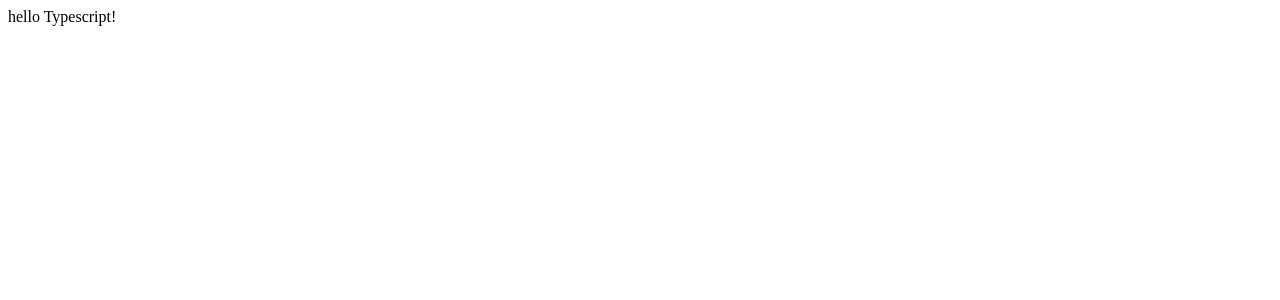
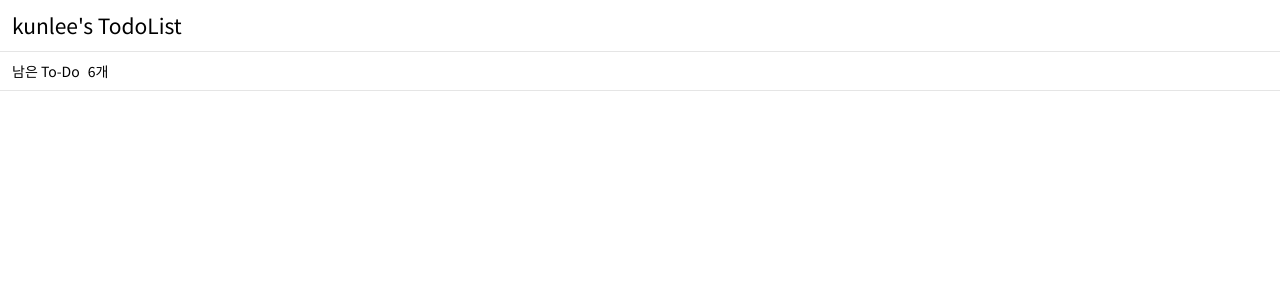
Before and after one commit to leekh716/AirBnb_clone_react_ts_nextjs, a Next.js app in the folder next-todo/: page / in a window 1280 px wide. Shown: the top 300 px of the page. Built offline with nearby package versions, Linux system fonts and the light colour scheme.

Commit message:
todo init

```diff
--- /dev/null
+++ b/next-todo/components/Header.tsx
@@ -0,0 +1,25 @@
+import React from "react";
+import styled from "styled-components";
+import palette from "../styles/palette";
+
+const Container = styled.div`
+	display: flex;
+	align-items: center;
+	width: 100%;
+	height: 52px;
+	padding: 0 12px;
+	border-bottom: 1px solid ${palette.gray};
+	h1 {
+		font-size: 21px;
+	}
+`;
+
+const Header: React.FC = () => {
+	return (
+		<Container>
+			<h1>kunlee's TodoList</h1>
+		</Container>
+	);
+};
+
+export default Header;
--- /dev/null
+++ b/next-todo/components/TodoList.tsx
@@ -0,0 +1,55 @@
+import React, { useMemo } from "react";
+import styled from "styled-components";
+import palette from "../styles/palette";
+import { TodoType } from "../types/todo";
+
+const Container = styled.div`
+	width: 100%;
+
+	.todo-list-header {
+		padding: 12px;
+		border-bottom: 1px solid ${palette.gray};
+
+		.todo-list-last-todo {
+			font-size: 14px;
+			span {
+				margin-left: 8px;
+			}
+		}
+	}
+`;
+
+interface IProps {
+	todos: TodoType[];
+}
+
+const TodoList: React.FC<IProps> = ({ todos }) => {
+	type ObjectIndexType = {
+		[key: string]: number | undefined; // key : value 각각이네..
+	};
+	const todoColorNums = useMemo(() => {
+		const colors: ObjectIndexType = {};
+		todos.forEach((todo) => {
+			const value = colors[todo.color];
+			if (!value) {
+				colors[`${todo.color}`] = 1;
+			}
+			else {
+				colors[`${todo.color}`] = value + 1;
+			}
+		});
+		return colors;
+	}, [todos]);
+
+	return (
+		<Container>
+			<div className="todo-list-header">
+				<p className="todo-list-last-todo">
+					남은 To-Do<span>{todos.length}개</span>
+				</p>
+			</div>
+		</Container>
+	);
+};
+
+export default TodoList;
--- a/next-todo/package.json
+++ b/next-todo/package.json
@@ -11,13 +11,17 @@
   "dependencies": {
     "next": "^12.0.2",
     "react": "^17.0.2",
-    "react-dom": "^17.0.2"
+    "react-dom": "^17.0.2",
+    "styled-components": "^5.3.3",
+    "styled-reset": "^4.3.4"
   },
   "devDependencies": {
     "@types/node": "^16.11.6",
     "@types/react": "^17.0.33",
+    "@types/styled-components": "^5.1.15",
     "@typescript-eslint/eslint-plugin": "^5.3.0",
     "@typescript-eslint/parser": "^5.3.0",
+    "babel-plugin-styled-components": "^1.13.3",
     "eslint": "^7.32.0",
     "eslint-config-airbnb": "^18.2.1",
     "eslint-plugin-import": "^2.25.2",
--- /dev/null
+++ b/next-todo/pages/_app.tsx
@@ -0,0 +1,15 @@
+import { AppProps } from "next/app";
+import Header from "../components/Header";
+import GlobalStyle from "../styles/GlobalStyle";
+
+const app = ({ Component, pageProps }: AppProps) => {
+	return (
+		<>
+			<GlobalStyle />
+			<Header />
+			<Component {...pageProps} />
+		</>
+	);
+};
+
+export default app;
--- /dev/null
+++ b/next-todo/pages/_document.tsx
@@ -0,0 +1,46 @@
+import Document, { DocumentContext, Head, Html, Main, NextScript } from "next/document";
+import { ServerStyleSheet } from "styled-components";
+
+class MyDocument extends Document {
+	static async getInitialProps(ctx: DocumentContext) {
+		const sheet = new ServerStyleSheet();
+		const originalRenderPage = ctx.renderPage;
+
+		try {
+			ctx.renderPage = () =>
+				originalRenderPage({
+					enhanceApp: (App) => (props) =>
+						sheet.collectStyles(<App {...props} />),
+				});
+
+			const initialProps = await Document.getInitialProps(ctx);
+			return {
+				...initialProps,
+				styles: (
+					<>
+						{initialProps.styles}
+						{sheet.getStyleElement()}
+					</>
+				),
+			};
+		} finally {
+			sheet.seal();
+		}
+	}
+
+	render() {
+		return (
+			<Html>
+				<Head>
+					<link href="https://fonts.googleapis.com/css2?family=Noto+Sans+KR:wght@400;700&display=swap" rel="stylesheet" />
+				</Head>
+				<body>
+					<Main />
+					<NextScript />
+				</body>
+			</Html>
+		);
+	}
+}
+
+export default MyDocument;
--- a/next-todo/pages/index.tsx
+++ b/next-todo/pages/index.tsx
@@ -1,5 +1,18 @@
-const index = () => {
-	return <div>hello Typescript!</div>;
+import { NextPage } from "next";
+import TodoList from "../components/TodoList";
+import { TodoType } from "../types/todo";
+
+const todos: TodoType[] = [
+	{ id: 1, text: "리액트 공부하기", color: "red", checked: false },
+	{ id: 2, text: "JavaScript study", color: "orange", checked: false },
+	{ id: 3, text: "42 seoul 과제", color: "yellow", checked: false },
+	{ id: 4, text: "헬스", color: "blue", checked: false },
+	{ id: 5, text: "밥 챙겨먹기", color: "green", checked: false },
+	{ id: 6, text: "데이투", color: "navy", checked: false },
+];
+
+const app: NextPage = () => {
+	return <TodoList todos={todos} />;
 };
 
-export default index;
+export default app;
--- /dev/null
+++ b/next-todo/styles/GlobalStyle.ts
@@ -0,0 +1,14 @@
+import { createGlobalStyle } from "styled-components";
+import reset from "styled-reset";
+
+const GlobalStyle = createGlobalStyle`
+	${reset}
+	* {
+		box-sizing: border-box;
+	}
+	body {
+		font-family: 'Noto Sans KR', sans-serif;
+	}
+`;
+
+export default GlobalStyle;
--- /dev/null
+++ b/next-todo/styles/palette.ts
@@ -0,0 +1,11 @@
+export default {
+	red: "#FFAFB0",
+	orange: "#FFC282",
+	yellow: "#FCFFB0",
+	green: "#E2FFAF",
+	blue: "#AEE4FF",
+	navy: "#B5C7ED",
+	gray: "#E5E5E5",
+	deep_red: "#F35456",
+	deep_green: "#47E774",
+};
--- /dev/null
+++ b/next-todo/types/todo.d.ts
@@ -0,0 +1,6 @@
+export type TodoType = {
+	id: number;
+	text: string;
+	color: "red" | "orange" | "yellow" | "green" | "blue" | "navy";
+	checked: boolean;
+};
```
Also changed, not shown: next-todo/.babelrc (added), next-todo/.eslintrc.js, 1 other file (tests, documents, lock files or other folders).
